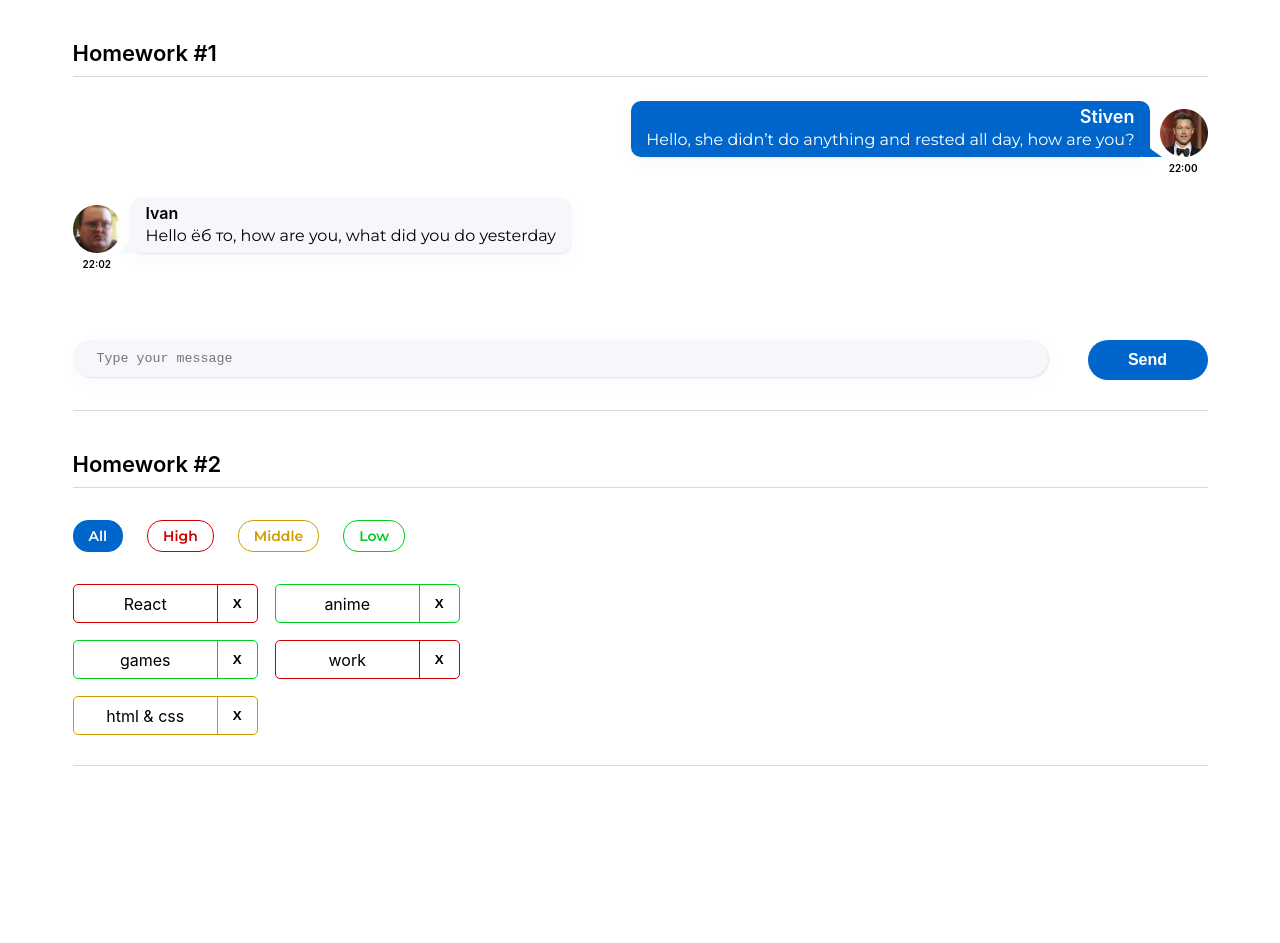
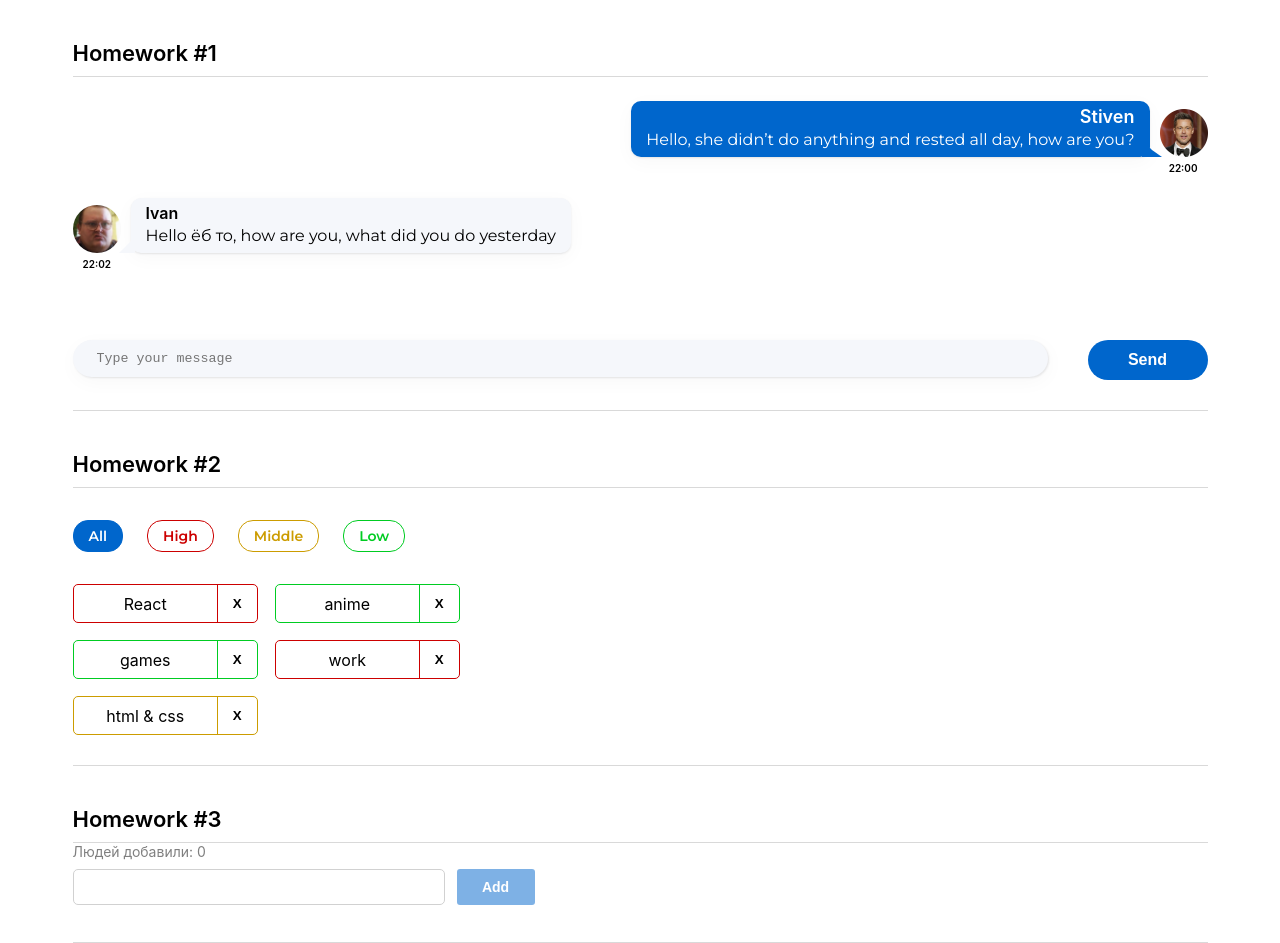
Before and after one commit to elfin14/hws2-master, a React (Create React App) app: page / in a window 1280 px wide. Before the commit the page ends 800 px from the top, so only its background shows below. Built offline with nearby package versions, Linux system fonts and the light colour scheme.

Commit message:
homeworks HW3

```diff
--- a/src/s1-main/App.tsx
+++ b/src/s1-main/App.tsx
@@ -2,6 +2,7 @@
 import s from './App.module.css'
 import HW1 from '../s2-homeworks/hw01/HW1'
 import HW2 from '../s2-homeworks/hw02/HW2';
+import HW3 from '../s2-homeworks/hw03/HW3';
 
 function App() {
     return (
@@ -9,7 +10,7 @@
             <HW1/>
             {/*раскомментировать по ходу выполнения*/}
             <HW2/>
-            {/*<HW3/>*/}
+            <HW3/>
             {/*<HW4/>*/}
 
             {/*при выполнении дз 5 и более - закомментировать здесь дз 1-4, так как они есть внутри дз 5*/}
--- a/src/s2-homeworks/hw03/Greeting.module.css
+++ b/src/s2-homeworks/hw03/Greeting.module.css
@@ -2,33 +2,71 @@
 }
 
 .inputAndButtonContainer {
+    display: flex;
+
 }
 
 .error {
+    color: #CC0000;
+    font-size: 14px;
+    font-width: 400;
+    margin-top: 7px;
+
 }
 
 .input {
+    width: 372px;
+    height: 36px;
+    border-radius: 5px;
+    border: 1px solid #D1D1D1
 }
 
 .input:focus {
+
 }
 
 .errorInput {
+    width: 372px;
+    height: 36px;
+    border-radius: 5px;
+    border: 1px solid #CC0000
 }
 
 .button {
+    background-color: #0066CC;
+    width: 78px;
+    height: 36px;
+    margin-left: 12px;
+    font-size: 14px;
+    font-weight: 600;
+    line-height: 20px;
+    color: #FFFFFF;
+    border-radius: 3px;
+    cursor: pointer;
+    border: none;
+    opacity: 0.5;
 }
 
 .button:focus {
+    background-color: #0066CC;
+    opacity: 0.5;
 }
 
 .button:active {
+    background-color: #0066CC;
+    opacity: 1;
 }
 
 .button:disabled {
+    background-color: #0066CC;
+    opacity: 0.5;
 }
 
 .text {
+    font-size: 14px;
+    font-weight: 400;
+    color: #00000080;
+    margin-bottom: 9px;
 }
 
 .greeting {
--- a/src/s2-homeworks/hw03/Greeting.tsx
+++ b/src/s2-homeworks/hw03/Greeting.tsx
@@ -2,13 +2,13 @@
 import s from './Greeting.module.css'
 
 type GreetingPropsType = {
-    name: any // need to fix any
-    setNameCallback: any // need to fix any
-    addUser: any // need to fix any
-    onBlur: any // need to fix any
-    onEnter: any // need to fix any
-    error: any // need to fix any
-    totalUsers: any // need to fix any
+    name: string // need to fix any
+    setNameCallback: (event: ChangeEvent<HTMLInputElement>) => void // need to fix any
+    addUser: ()=>void // need to fix any
+    onBlur: ()=>void // need to fix any
+    onEnter: (event:KeyboardEvent<HTMLInputElement>)=>void // need to fix any
+    error: string // need to fix any
+    totalUsers: number // need to fix any
     lastUserName?: any // need to fix any
 }
 
@@ -25,7 +25,7 @@
         lastUserName,
     } // деструктуризация пропсов
 ) => {
-    const inputClass = s.errorInput // need to fix with (?:)
+    const inputClass = error ? `${s.input} ${s.errorInput}` : s.input// need to fix with (?:)
 
     return (
         <div id={'hw3-form'} className={s.greetingForm}>
@@ -55,15 +55,15 @@
                     id={'hw3-button'}
                     onClick={addUser}
                     className={s.button}
-                    disabled={!name.trim()}
+                    // disabled={!name.trim()}
                 >
-                    add
+                    Add
                 </button>
             </div>
 
             {lastUserName && (
                 <div className={s.greeting}>
-                    Привет <span id={'hw3-last-user'}>{lastUserName}</span>!
+                    Привет <span id={'hw3-last-user'}>{lastUserName}!</span>
                 </div>
             )}
         </div>
--- a/src/s2-homeworks/hw03/GreetingContainer.tsx
+++ b/src/s2-homeworks/hw03/GreetingContainer.tsx
@@ -1,20 +1,38 @@
-import React, { ChangeEvent, KeyboardEvent, useState } from 'react'
+import React, {ChangeEvent, KeyboardEvent, useState} from 'react'
 import Greeting from './Greeting'
-import { UserType } from './HW3'
+import {UserType} from './HW3'
+import {Simulate} from 'react-dom/test-utils';
+import error = Simulate.error;
 
 type GreetingContainerPropsType = {
-    users: any // need to fix any
-    addUserCallback: any // need to fix any
+    users: UserType[] // need to fix any
+    addUserCallback: (name: string) => void // need to fix any
 }
 
-export const pureAddUser = (name: any, setError: any, setName: any, addUserCallback: any) => {
+export const pureAddUser = (name: string, setError: Function, setName: Function, addUserCallback: Function) => {
+    let trimName = name.trim()
+    if (!trimName) {
+        return setError('Ошибка! Введите имя!')
+        setName('')
+    }
+    {
+        addUserCallback(trimName)
+    }
+    setName('')
+
     // если имя пустое - показать ошибку, иначе - добавить юзера и очистить инпут
 }
 
-export const pureOnBlur = (name: any, setError: any) => { // если имя пустое - показать ошибку
+export const pureOnBlur = (name: string, setError: Function) => { // если имя пустое - показать ошибку
+    let trimName = name.trim()
+    if (!trimName) {
+        setError('Ошибка! Введите имя!')
+    }
 }
 
-export const pureOnEnter = (e: any, addUser: any) => { // если нажата кнопка Enter - добавить
+export const pureOnEnter = (e: KeyboardEvent<HTMLInputElement>, addUser: Function) => {
+    e.key === 'Enter' && addUser()
+    // если нажата кнопка Enter - добавить
 }
 
 // более простой и понятный для новичков
@@ -22,17 +40,17 @@
 
 // более современный и удобный для про :)
 const GreetingContainer: React.FC<GreetingContainerPropsType> = ({
-    users,
-    addUserCallback,
-}) => {
+                                                                     users,
+                                                                     addUserCallback,
+                                                                 }) => {
     // деструктуризация пропсов
-    const [name, setName] = useState<any>('') // need to fix any
-    const [error, setError] = useState<any>('') // need to fix any
+    const [name, setName] = useState<string>('') // need to fix any
+    const [error, setError] = useState<string>('') // need to fix any
 
-    const setNameCallback = (e: any) => { // need to fix any
-        setName('some name') // need to fix
+    const setNameCallback = (e: ChangeEvent<HTMLInputElement>) => { // need to fix any
+        setName(e.currentTarget.value) // need to fix
+        error && setError('')
 
-        error && setError('')
     }
     const addUser = () => {
         pureAddUser(name, setError, setName, addUserCallback)
@@ -42,12 +60,12 @@
         pureOnBlur(name, setError)
     }
 
-    const onEnter = (e: any) => {
+    const onEnter = (e: KeyboardEvent<HTMLInputElement>) => {
         pureOnEnter(e, addUser)
     }
 
-    const totalUsers = 0 // need to fix
-    const lastUserName = 'some name' // need to fix
+    const totalUsers = users.length // need to fix
+    const lastUserName = users.length ? users[users.length - 1].name : ''// need to fix
 
     return (
         <Greeting
--- a/src/s2-homeworks/hw03/HW3.tsx
+++ b/src/s2-homeworks/hw03/HW3.tsx
@@ -1,5 +1,5 @@
-import React, { useState } from 'react'
-import { v1 } from 'uuid'
+import React, {useState} from 'react'
+import {v1} from 'uuid'
 import s2 from '../../s1-main/App.module.css'
 import GreetingContainer from './GreetingContainer'
 
@@ -19,20 +19,23 @@
 
 // types
 export type UserType = {
-    _id: any // need to fix any
-    name: any // need to fix any
+    _id: string // need to fix any
+    name: string // need to fix any
 }
 
-export const pureAddUserCallback = (name: any, setUsers: any, users: any) => { // need to fix any
+export const pureAddUserCallback = (name: string, setUsers: Function, users: Array<UserType> ) => { // need to fix any
     const user = { // need to fix
+        _id: v1(),
+        name: name
     }
     setUsers([...users, user])
 }
 
 const HW3 = () => {
-    const [users, setUsers] = useState<any>([]) // need to fix any
+    const [users, setUsers] = useState <Array<UserType>>([]) // need to fix any
 
-    const addUserCallback = (name: any) => { // need to fix any
+    console.log(users)
+    const addUserCallback = (name: string) => { // need to fix any
         pureAddUserCallback(name, setUsers, users)
     }
 
```
